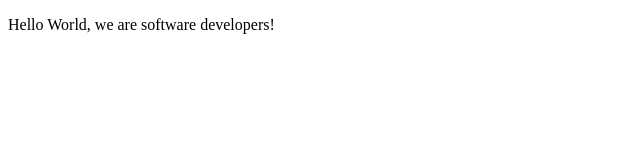
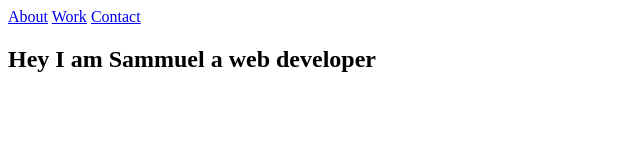
Before and after one commit to Samuellekpor/html-css-project-SJ, a plain HTML site: page index.html in a window 1280 px wide. Shown: the whole page, without its empty margins (0-640 px from the left). Drawn offline with Linux system fonts and the light colour scheme.

Commit message:
updated html, removed babel

```diff
--- a/index.html
+++ b/index.html
@@ -7,10 +7,22 @@
    </head>
 
    <body>
-      <script src="https://cdn.freecodecamp.org/testable-projects-fcc/v1/bundle.js"></script>
+      <!-- Header  -->
+      <header class="header">
+         <nav class="header-nav">
+            <a href="#">About</a>
+            <a href="#">Work</a>
+            <a href="#">Contact</a>
+         </nav>
+      </header>
+      <!-- end of header -->
 
-      <p>Hello World, we are software developers!</p>
-
-      <script src="js/index.js"></script>
+      <!-- welcome section -->
+      <section class="welcome">
+         <h1>
+            Hey I am Sammuel <span class="web-dev-txt"> a web developer </span>
+         </h1>
+      </section>
+      <!-- end of welcome section -->
    </body>
 </html>
```
Also changed, not shown: 1 other file.
